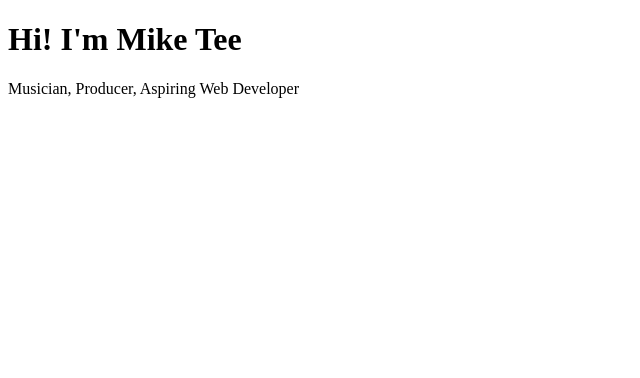
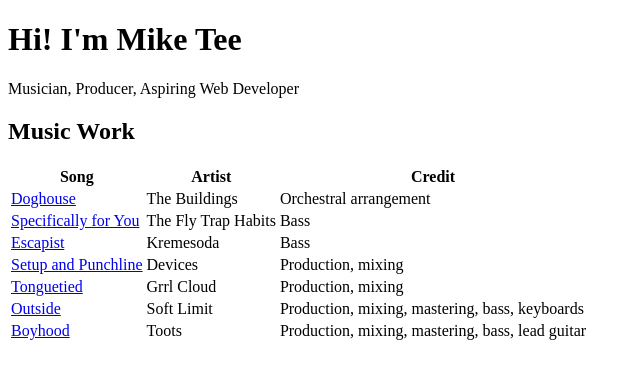
Before and after one commit to monkonius/portfolio, a plain HTML site: page index.html in a window 1280 px wide. Shown: the whole page, without its empty margins (0-640 px from the left). Drawn offline with Linux system fonts and the light colour scheme.

Commit message:
Add table of music work

```diff
--- a/index.html
+++ b/index.html
@@ -8,5 +8,48 @@
     <body>
         <h1>Hi! I'm Mike Tee</h1>
         <p>Musician, Producer, Aspiring Web Developer</p>
+        <h2>Music Work</h2>
+        <table>
+            <tr>
+                <th>Song</th>
+                <th>Artist</th>
+                <th>Credit</th>
+            </tr>
+            <tr>
+                <td><a href="https://open.spotify.com/track/4vxkUnvC8ysT46k2VIawgw?si=d919be1410ad4314" target="_blank">Doghouse</a></td>
+                <td>The Buildings</td>
+                <td>Orchestral arrangement</td>
+            </tr>
+            <tr>
+                <td><a href="https://open.spotify.com/track/3cRnXWsSnrT460a9ETa4NN?si=3354b12dc0bd4045" target="_blank">Specifically for You</a></td>
+                <td>The Fly Trap Habits</td>
+                <td>Bass</td>
+            </tr>
+            <tr>
+                <td><a href="https://open.spotify.com/track/2Q7Joxwr4qW2SLnjDpUKw7?si=02364d0804b1476c" target="_blank">Escapist</a></td>
+                <td>Kremesoda</td>
+                <td>Bass</td>
+            </tr>
+            <tr>
+                <td><a href="https://open.spotify.com/track/7lxRaVJrKyNHb0snD2JwmI?si=53837d6db2f14136" target="_blank">Setup and Punchline</a></td>
+                <td>Devices</td>
+                <td>Production, mixing</td>
+            </tr>
+            <tr>
+                <td><a href="https://open.spotify.com/track/7ILUodcbe7Vs1grX8I3swS?si=a92388035a704b1d" target="_blank">Tonguetied</a></td>
+                <td>Grrl Cloud</td>
+                <td>Production, mixing</td>
+            </tr>
+            <tr>
+                <td><a href="https://open.spotify.com/track/6yyS6cdRR1B0zQHHuEkrqP?si=e6815e0f309e4634" target="_blank">Outside</a></td>
+                <td>Soft Limit</td>
+                <td>Production, mixing, mastering, bass, keyboards</td>
+            </tr>
+            <tr>
+                <td><a href="https://open.spotify.com/track/6XJnDoKIR0zuJME3Zps52e?si=5e9f90e6ee6e43de" target="_blank">Boyhood</a></td>
+                <td>Toots</td>
+                <td>Production, mixing, mastering, bass, lead guitar</td>
+            </tr>
+        </table>
     </body>
 </html>
```
